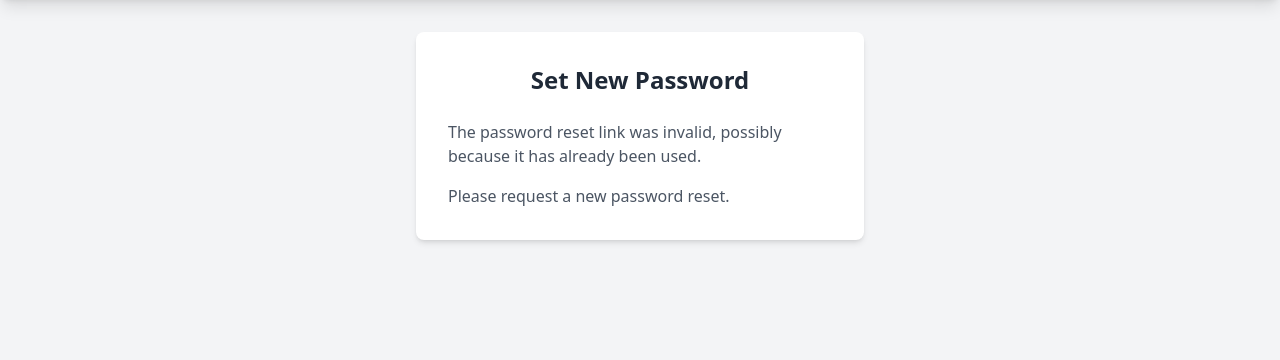
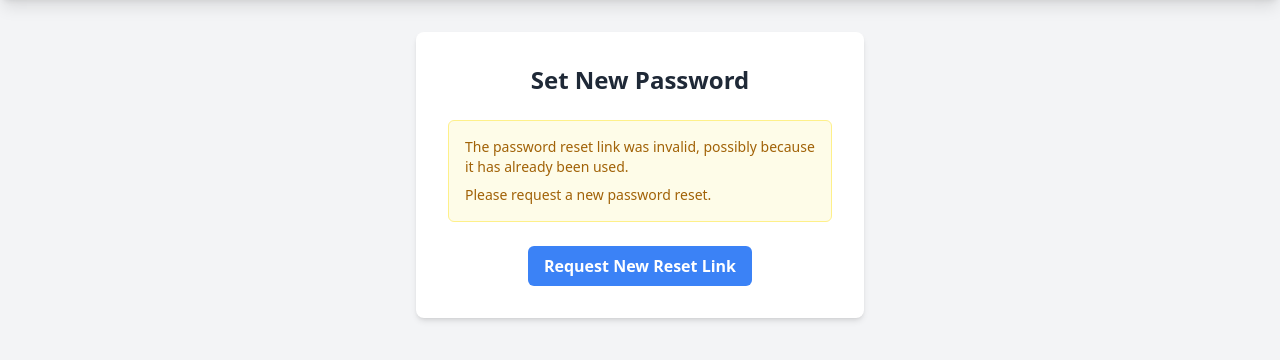
Before and after one commit to nax3t/ag_tracker, a Django app: page /accounts/reset/1/1/ in a window 1280 px wide. Shown: the part 64-424 px from the top of the page. Run offline with Django 5.2, Linux system fonts and the light colour scheme; some libraries are stand-ins or nearby versions.

Commit message:
refactor: fix styling of inputs for password reset form and confirm templates

```diff
--- a/accounts/templates/accounts/password_reset_confirm.html
+++ b/accounts/templates/accounts/password_reset_confirm.html
@@ -4,19 +4,24 @@
 {% block content %}
 <div class="max-w-md mx-auto bg-white rounded-lg shadow-md p-8">
     <h2 class="text-2xl font-bold text-gray-800 mb-6 text-center">Set New Password</h2>
+
     {% if validlink %}
-        <form method="post" class="space-y-4">
+        <form method="post" class="space-y-6">
             {% csrf_token %}
             {% for field in form %}
-                <div class="space-y-2">
-                    <label class="block text-sm font-medium text-gray-700">
-                        {{ field.label }}
+                <div>
+                    <label for="{{ field.id_for_label }}" class="block text-sm font-medium text-gray-700 mb-1">
+                        {{ field.label }}{% if field.field.required %} *{% endif %}
                     </label>
-                    {{ field|add_class:"mt-1 block w-full rounded-md border-gray-300 shadow-sm focus:border-blue-500 focus:ring-blue-500" }}
+                    <div class="mt-1">
+                        {{ field|add_class:"block w-full px-3 py-2 border border-gray-300 rounded-md shadow-sm focus:outline-none focus:ring-blue-500 focus:border-blue-500" }}
+                    </div>
                     {% if field.errors %}
-                        {% for error in field.errors %}
-                            <p class="text-red-500 text-sm">{{ error }}</p>
-                        {% endfor %}
+                        <div class="mt-1">
+                            {% for error in field.errors %}
+                                <p class="text-red-600 text-sm">{{ error }}</p>
+                            {% endfor %}
+                        </div>
                     {% endif %}
                 </div>
             {% endfor %}
@@ -26,9 +31,17 @@
             </button>
         </form>
     {% else %}
-        <div class="text-gray-600 space-y-4">
-            <p>The password reset link was invalid, possibly because it has already been used.</p>
-            <p>Please request a new password reset.</p>
+        <div class="bg-yellow-50 border border-yellow-200 rounded-md p-4">
+            <div class="text-sm text-yellow-700 space-y-2">
+                <p>The password reset link was invalid, possibly because it has already been used.</p>
+                <p>Please request a new password reset.</p>
+            </div>
+        </div>
+        <div class="mt-6 text-center">
+            <a href="{% url 'password_reset' %}"
+               class="inline-block bg-blue-500 hover:bg-blue-600 text-white font-bold py-2 px-4 rounded-md focus:outline-none focus:ring-2 focus:ring-blue-500 focus:ring-offset-2">
+                Request New Reset Link
+            </a>
         </div>
     {% endif %}
 </div>
```
Also changed, not shown: accounts/templates/accounts/password_reset_form.html (+14 -6 lines).
